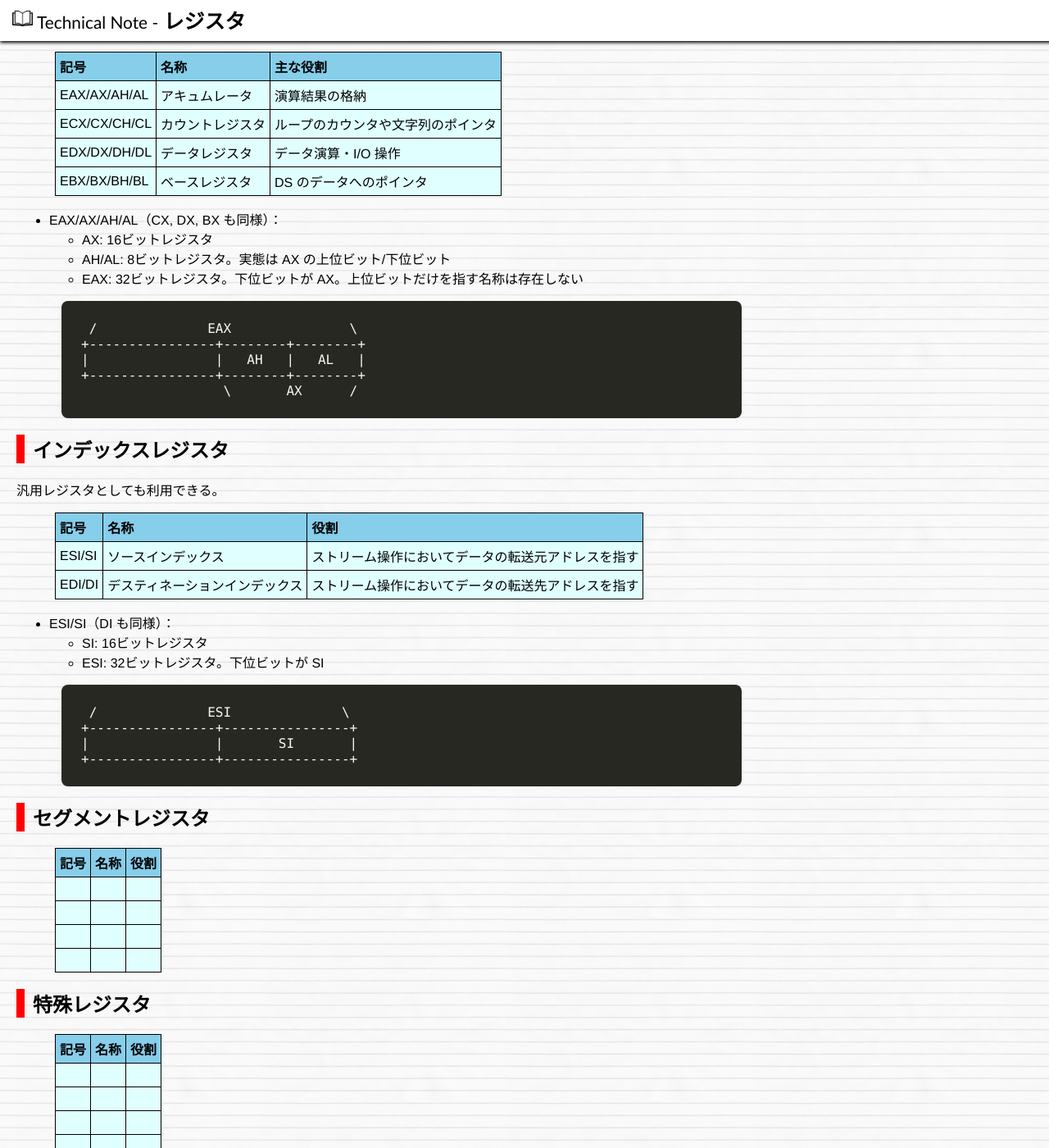
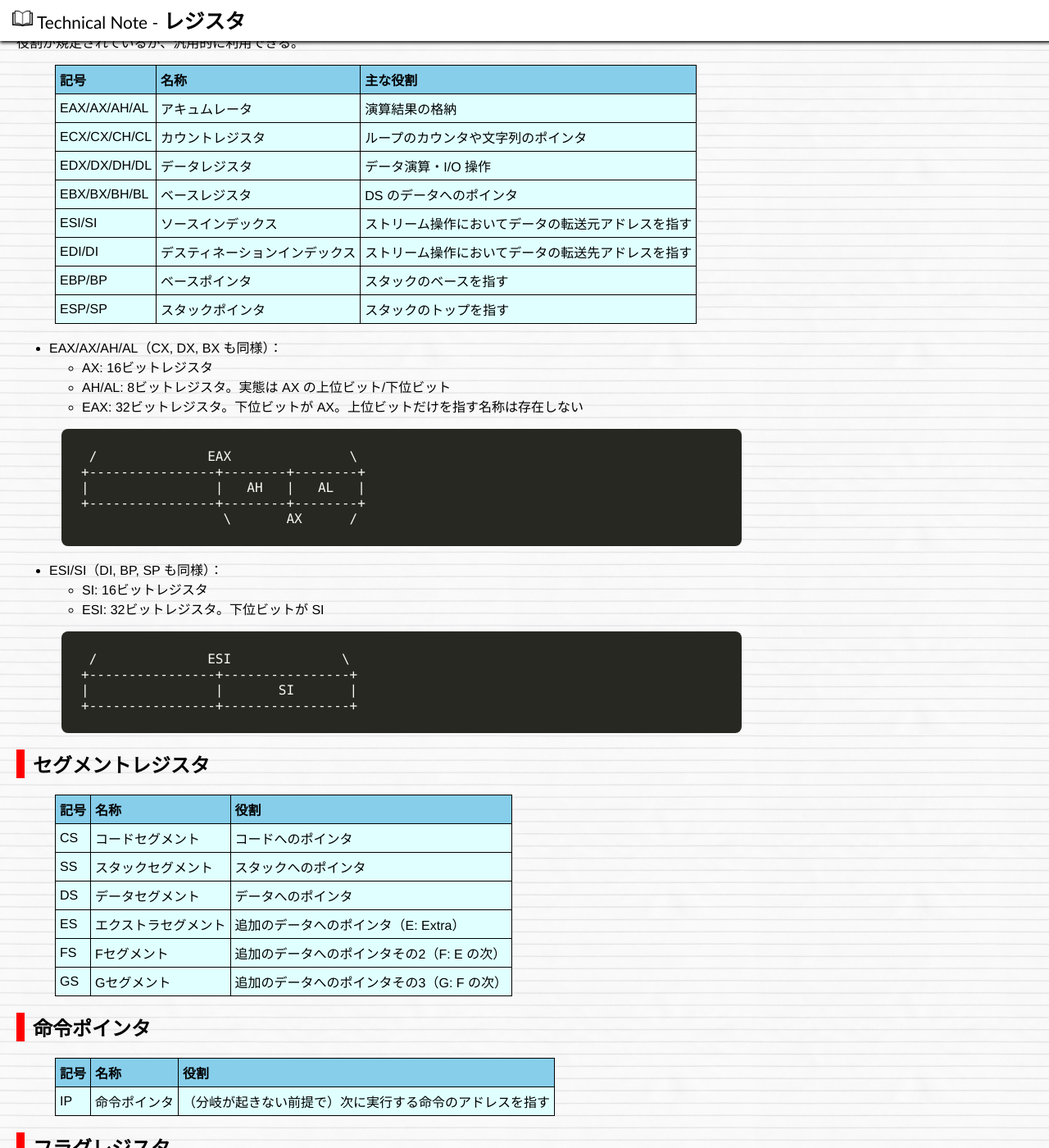
Before and after one commit to hkawabata/technical-note, a Jekyll site: the page built from docs/note/Language/Assembly/register.md, in a window 1280 px wide and 1400 px high, scrolled down 396 px. Shown: the whole window at 82% size. Built offline with Jekyll 4.4.1, drawn with Linux system fonts in a browser that asks for light colours; nearby versions of some CDN libraries; our own code applies the rules of GitHub Pages for plain Markdown files; some of the changed text lies outside the part shown.

Commit message:
Update register.md

````diff
--- a/docs/note/Language/Assembly/register.md
+++ b/docs/note/Language/Assembly/register.md
@@ -8,12 +8,18 @@ title: レジスタ
 
 ## 汎用レジスタ
 
+役割が規定されているが、汎用的に利用できる。
+
 | 記号 | 名称 | 主な役割 |
 | :-- | :-- | :-- |
 | EAX/AX/AH/AL | アキュムレータ | 演算結果の格納 |
 | ECX/CX/CH/CL | カウントレジスタ | ループのカウンタや文字列のポインタ |
 | EDX/DX/DH/DL | データレジスタ | データ演算・I/O 操作 |
 | EBX/BX/BH/BL | ベースレジスタ | DS のデータへのポインタ |
+| ESI/SI | ソースインデックス | ストリーム操作においてデータの転送元アドレスを指す |
+| EDI/DI | デスティネーションインデックス | ストリーム操作においてデータの転送先アドレスを指す |
+| EBP/BP | ベースポインタ | スタックのベースを指す |
+| ESP/SP | スタックポインタ | スタックのトップを指す |
 
 - EAX/AX/AH/AL（CX, DX, BX も同様）：
     - AX: 16ビットレジスタ
@@ -28,16 +34,7 @@ title: レジスタ
                   \       AX      /
 ```
 
-## インデックスレジスタ
-
-汎用レジスタとしても利用できる。
-
-| 記号 | 名称 | 役割 |
-| :-- | :-- | :-- |
-| ESI/SI | ソースインデックス | ストリーム操作においてデータの転送元アドレスを指す |
-| EDI/DI | デスティネーションインデックス | ストリーム操作においてデータの転送先アドレスを指す |
-
-- ESI/SI（DI も同様）：
+- ESI/SI（DI, BP, SP も同様）：
     - SI: 16ビットレジスタ
     - ESI: 32ビットレジスタ。下位ビットが SI
 
@@ -48,22 +45,22 @@ title: レジスタ
 +----------------+----------------+
 ```
 
+
 ## セグメントレジスタ
 
 | 記号 | 名称 | 役割 |
 | :-- | :-- | :-- |
-|  |  |  |
-|  |  |  |
-|  |  |  |
-|  |  |  |
+| CS | コードセグメント | コードへのポインタ |
+| SS | スタックセグメント | スタックへのポインタ |
+| DS | データセグメント | データへのポインタ |
+| ES | エクストラセグメント | 追加のデータへのポインタ（E: Extra） |
+| FS | Fセグメント | 追加のデータへのポインタその2（F: E の次） |
+| GS | Gセグメント | 追加のデータへのポインタその3（G: F の次） |
 
-## 特殊レジスタ
+## 命令ポインタ
 
 | 記号 | 名称 | 役割 |
 | :-- | :-- | :-- |
-|  |  |  |
-|  |  |  |
-|  |  |  |
-|  |  |  |
+| IP | 命令ポインタ | （分岐が起きない前提で）次に実行する命令のアドレスを指す |
 
 ## フラグレジスタ
````
